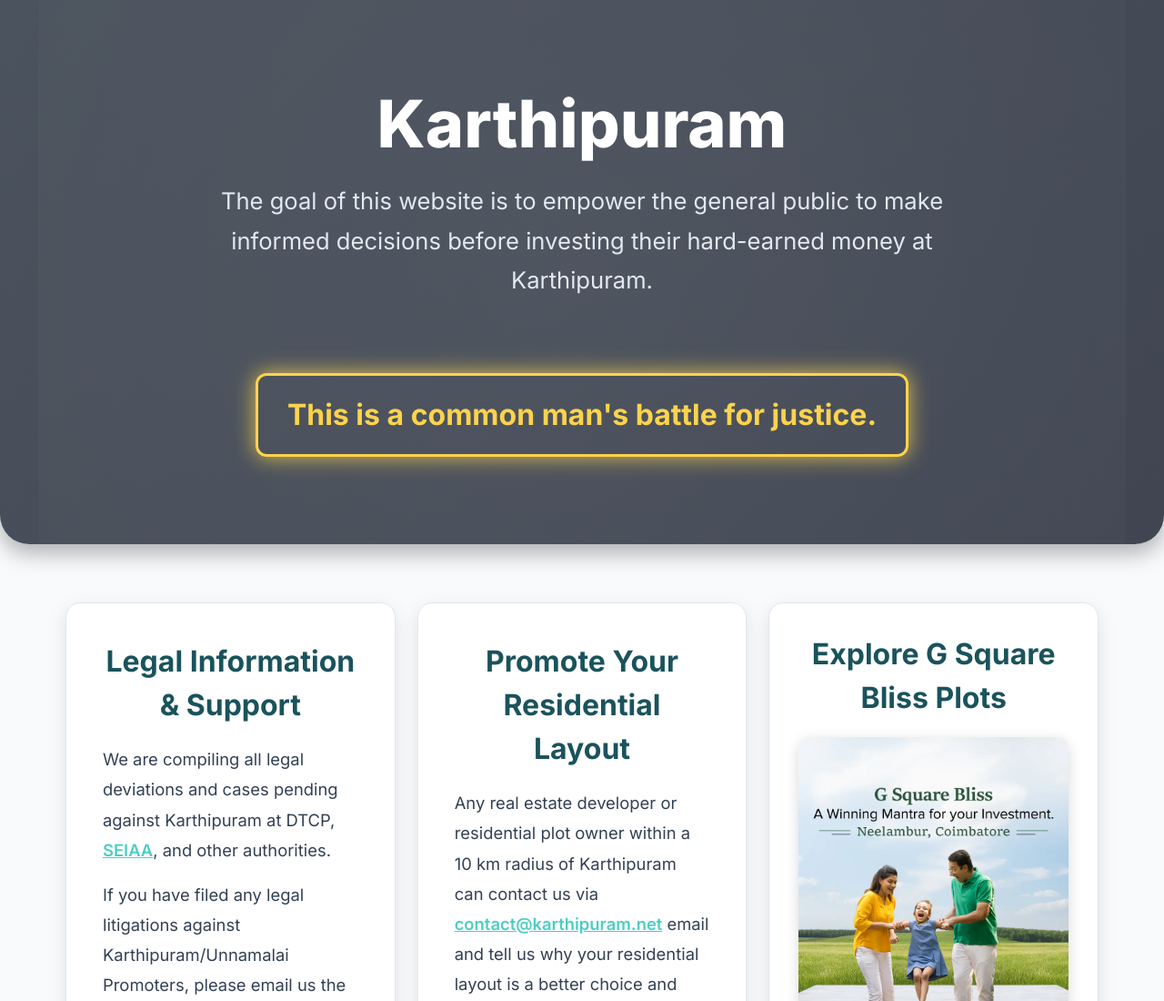
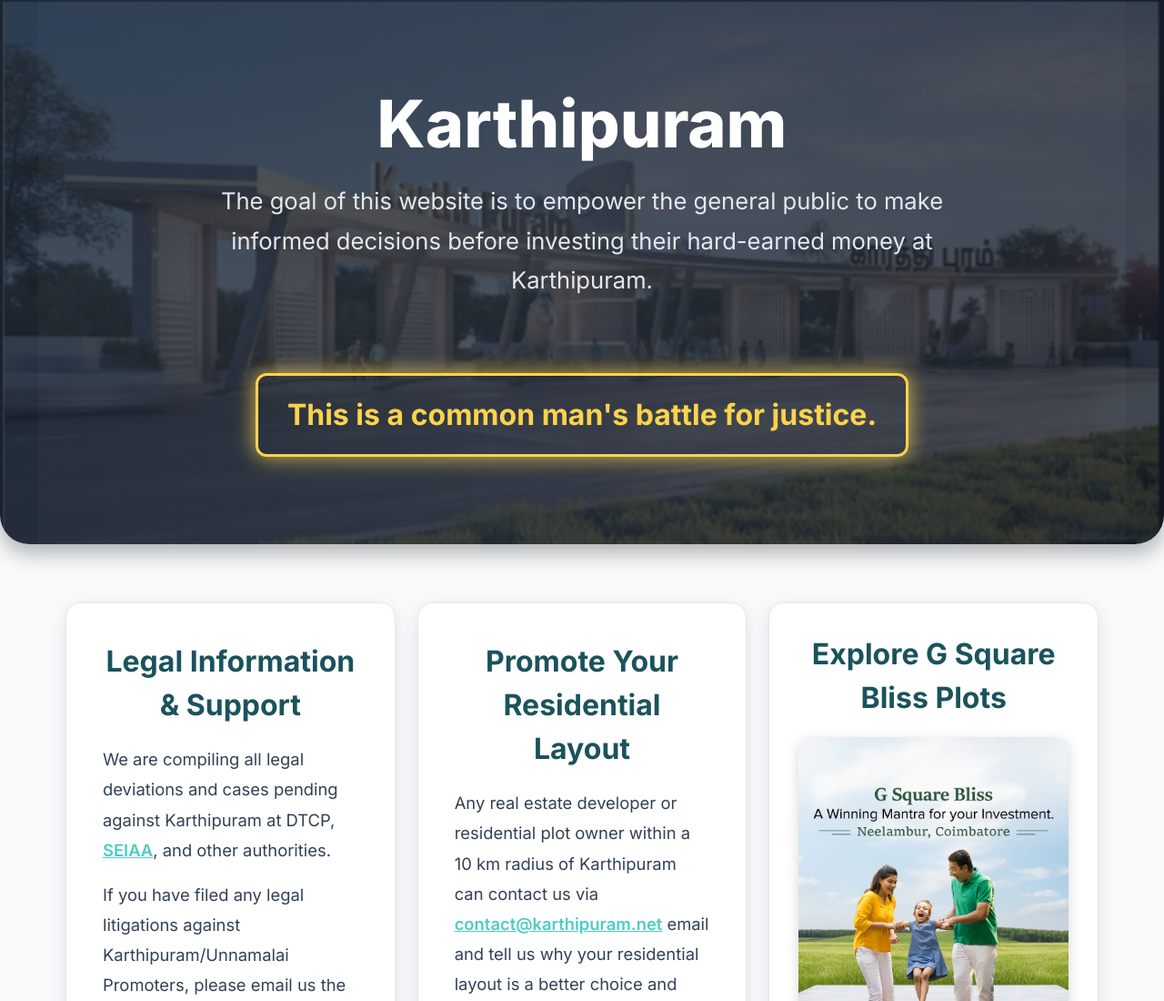
Before and after one commit to braviatv263/karthipuram, a plain HTML site: page index.html in a window 1280 px wide. Shown: the top 1100 px of the page at 91% size. Drawn offline with nearby package versions, Linux system fonts and the light colour scheme.

Commit message:
Update index.html

```diff
--- a/index.html
+++ b/index.html
@@ -23,7 +23,7 @@
         /* Hero Section Styling */
         .hero-section {
             /* Background image with a dark gradient overlay for text readability */
-            background: linear-gradient(135deg, rgba(31, 41, 55, 0.8) 0%, rgba(17, 24, 39, 0.8) 100%), url('kp.jpg') center/cover no-repeat;
+            background: linear-gradient(135deg, rgba(31, 41, 55, 0.8) 0%, rgba(17, 24, 39, 0.8) 100%), url('kp.png') center/cover no-repeat;
             background-size: cover; /* Ensure the image covers the section */
             color: #e2e8f0; /* Light gray text */
             padding: 6rem 2rem;
```
